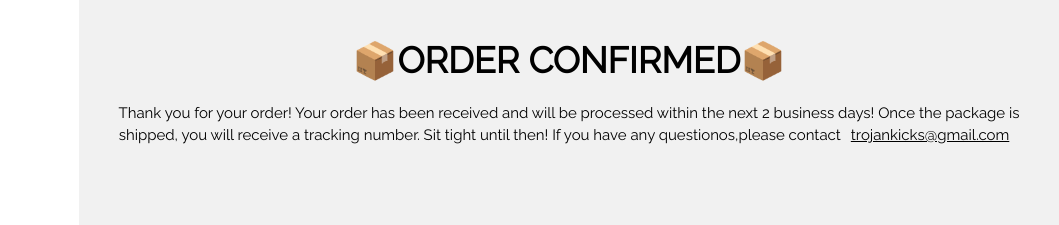
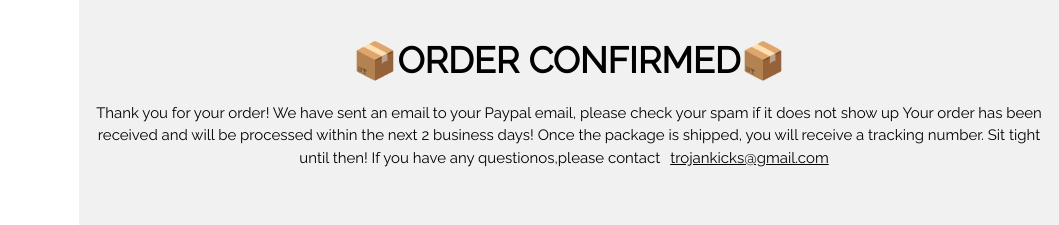
Before and after one commit to Haeju1/TrojanKicks, a website: page public/checkout.html in a window 1280 px wide. Shown: the top 225 px of the page, 221-1280 px from the left. Drawn offline with nearby package versions, Linux system fonts and the light colour scheme.

Commit message:
added email message to checkout

```diff
--- a/public/checkout.html
+++ b/public/checkout.html
@@ -55,7 +55,7 @@
     <span class="w3-button w3-hide-large w3-xxlarge w3-hover-text-grey" onclick="w3_open()"><i class="fa fa-bars"></i></span>
     <div class="w3-container">
     <h1><b>📦ORDER CONFIRMED📦</b></h1>
-    <p>Thank you for your order! Your order has been received and will be processed within the next 2 business days! Once the package is shipped, you will receive a tracking number.
+    <p>Thank you for your order! We have sent an email to your Paypal email, please check your spam if it does not show up Your order has been received and will be processed within the next 2 business days! Once the package is shipped, you will receive a tracking number.
       Sit tight until then! If you have any questionos,please contact<a href="mailto:trojankickscom">trojankicks@gmail.com</a></p>
     </div>
   </header>
```
